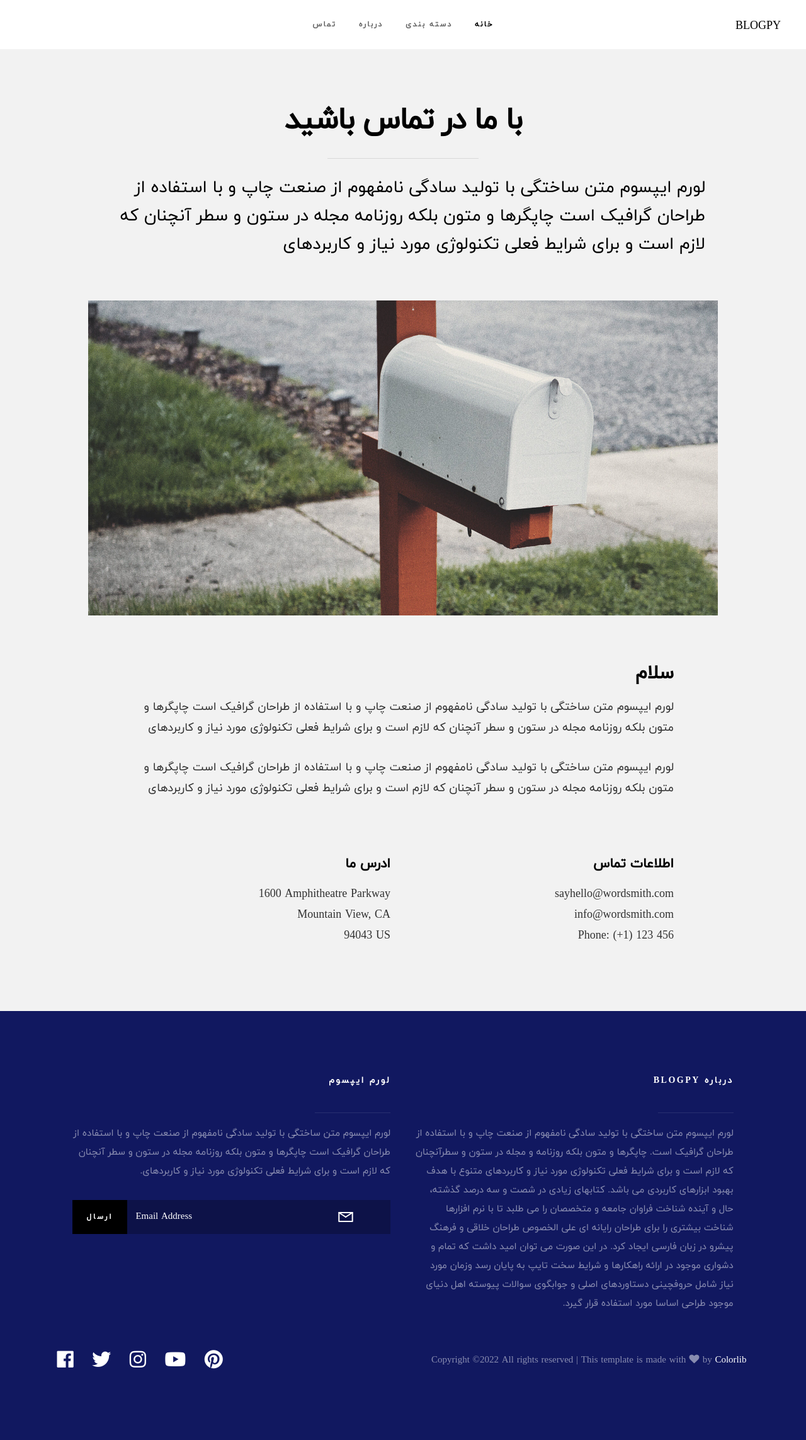
After one commit to IstakAm/blogPy, a Django app: page /contact/ in a window 1280 px wide. The commit adds this page. Shown: the whole page at 63% size. Run offline with Django 3.2, Linux system fonts and the light colour scheme; some libraries are stand-ins or nearby versions.

Commit message:
contact page was added

```diff
--- /dev/null
+++ b/blog/templates/page-contact.html
@@ -0,0 +1,232 @@
+<!DOCTYPE html>
+<html class="no-js" lang="en">
+<head>
+
+    <!--- basic page needs
+    ================================================== -->
+    <meta charset="utf-8">
+    <title>Contact - Blogpy</title>
+    <meta name="description" content="">
+    <meta name="author" content="">
+
+    <!-- mobile specific metas
+    ================================================== -->
+    <meta name="viewport" content="width=device-width, initial-scale=1, maximum-scale=1">
+
+    <!-- CSS
+    ================================================== -->
+    <link rel="stylesheet" href="static/css/base.css">
+    <link rel="stylesheet" href="static/css/vendor.css">
+    <link rel="stylesheet" href="static/css/main.css">
+
+    <!-- script
+    ================================================== -->
+    <script src="static/js/modernizr.js"></script>
+
+    <!-- favicons
+    ================================================== -->
+    <link rel="shortcut icon" href="favicon.ico" type="image/x-icon">
+    <link rel="icon" href="favicon.ico" type="image/x-icon">
+
+</head>
+
+<body id="top">
+
+<!-- preloader
+    ================================================== -->
+    <div id="preloader">
+        <div id="loader" class="dots-fade">
+            <div></div>
+            <div></div>
+            <div></div>
+        </div>
+    </div>
+
+
+    <!-- header
+    ================================================== -->
+<header class="s-header header">
+
+    <div class="header__logo">
+        <a class="logo" href="../blog/templates/index.html">
+            BLOGPY
+        </a>
+    </div> <!-- end header__logo -->
+
+    <a class="header__toggle-menu" href="#0" title="Menu"><span>منو</span></a>
+    <nav class="header__nav-wrap">
+
+        <h2 class="header__nav-heading h6">هدایت به</h2>
+
+        <ul class="header__nav">
+            <li><a href="page-contact.html" title="">تماس</a></li>
+            <li><a href="page-about.html" title="">درباره</a></li>
+            <li>
+                <a href="#0" title="">دسته بندی</a>
+            </li>
+
+            <li class="current"><a href="../blog/templates/index.html" title="">خانه</a></li>
+        </ul> <!-- end header__nav -->
+
+        <a href="#0" title="Close Menu" class="header__overlay-close close-mobile-menu">بستن</a>
+
+    </nav> <!-- end header__nav-wrap -->
+
+</header> <!-- s-header -->
+
+
+<!-- s-content
+================================================== -->
+    <section class="s-content s-content--top-padding s-content--narrow">
+
+        <div class="row narrow">
+            <div class="col-full s-content__header">
+                <h1 class="display-1 display-1--with-line-sep">با ما در تماس باشید</h1>
+                <p class="lead">
+                    لورم ایپسوم متن ساختگی با تولید سادگی نامفهوم از صنعت چاپ و با استفاده از طراحان گرافیک است چاپگرها و متون بلکه روزنامه مجله در ستون و سطر آنچنان که لازم است و برای شرایط فعلی تکنولوژی مورد نیاز و کاربردهای</p>
+            </div>
+        </div>
+
+        <div class="row">
+            <div class="col-full s-content__main">
+                <p>
+                <img src="static/images/thumbs/contact/contact-1000.jpg"
+                     srcset="static/images/thumbs/contact/contact-2000.jpg 2000w,
+                             static/images/thumbs/contact/contact-1000.jpg 1000w,
+                             static/images/thumbs/contact/contact-500.jpg 500w"
+                     sizes="(max-width: 2000px) 100vw, 2000px" alt="">
+                </p>
+
+                <h2 style="text-align: right">سلام</h2>
+
+                <p>
+                    لورم ایپسوم متن ساختگی با تولید سادگی نامفهوم از صنعت چاپ و با استفاده از طراحان گرافیک است چاپگرها و متون بلکه روزنامه مجله در ستون و سطر آنچنان که لازم است و برای شرایط فعلی تکنولوژی مورد نیاز و کاربردهای
+
+                <p>
+                لورم ایپسوم متن ساختگی با تولید سادگی نامفهوم از صنعت چاپ و با استفاده از طراحان گرافیک است چاپگرها و متون بلکه روزنامه مجله در ستون و سطر آنچنان که لازم است و برای شرایط فعلی تکنولوژی مورد نیاز و کاربردهای
+                </p>
+
+
+
+                <div class="row">
+                    <div class="col-six tab-full">
+                        <h4 style="text-align: right;">ادرس ما</h4>
+
+                        <p>
+                        1600 Amphitheatre Parkway<br>
+                        Mountain View, CA<br>
+                        94043 US
+                        </p>
+
+                    </div>
+
+                    <div class="col-six tab-full">
+                        <h4 style="text-align: right">اطلاعات تماس</h4>
+
+                        <p>sayhello@wordsmith.com<br>
+                        info@wordsmith.com <br>
+                        Phone: (+1) 123 456
+                        </p>
+
+                    </div>
+                </div>
+
+            </div> <!-- s-content__main -->
+        </div> <!-- end row -->
+
+    </section> <!-- end s-content -->
+
+
+
+
+    <!-- s-footer
+    ================================================== -->
+<footer class="s-footer">
+
+    <div class="s-footer__main">
+        <div class="row">
+
+            <div class="col-six tab-full s-footer__about">
+
+                <h4>درباره BLOGPY</h4>
+
+                <p>لورم ایپسوم متن ساختگی با تولید سادگی نامفهوم از صنعت چاپ و با استفاده از طراحان گرافیک است. چاپگرها و متون بلکه روزنامه و مجله در ستون و سطرآنچنان که لازم است و برای شرایط فعلی تکنولوژی مورد نیاز و کاربردهای متنوع با هدف بهبود ابزارهای کاربردی می باشد. کتابهای زیادی در شصت و سه درصد گذشته، حال و آینده شناخت فراوان جامعه و متخصصان را می طلبد تا با نرم افزارها شناخت بیشتری را برای طراحان رایانه ای علی الخصوص طراحان خلاقی و فرهنگ پیشرو در زبان فارسی ایجاد کرد. در این صورت می توان امید داشت که تمام و دشواری موجود در ارائه راهکارها و شرایط سخت تایپ به پایان رسد وزمان مورد نیاز شامل حروفچینی دستاوردهای اصلی و جوابگوی سوالات پیوسته اهل دنیای موجود طراحی اساسا مورد استفاده قرار گیرد.</p>
+
+            </div> <!-- end s-footer__about -->
+
+            <div class="col-six tab-full s-footer__subscribe">
+
+                <h4>لورم ایپسوم</h4>
+
+                <p>لورم ایپسوم متن ساختگی با تولید سادگی نامفهوم از صنعت چاپ و با استفاده از طراحان گرافیک است چاپگرها و متون بلکه روزنامه مجله در ستون و سطر آنچنان که لازم است و برای شرایط فعلی تکنولوژی مورد نیاز و کاربردهای.</p>
+
+                <div class="subscribe-form">
+                    <form id="mc-form" class="group" novalidate="true">
+
+                        <input type="email" value="" name="EMAIL" class="email" id="mc-email" placeholder="Email Address" required="">
+
+                        <input type="submit" name="subscribe" value="ارسال">
+
+                        <label for="mc-email" class="subscribe-message"></label>
+
+                    </form>
+                </div>
+
+            </div> <!-- end s-footer__subscribe -->
+
+        </div>
+    </div> <!-- end s-footer__main -->
+
+    <div class="s-footer__bottom">
+        <div class="row">
+
+            <div class="col-six">
+                <ul class="footer-social">
+                    <li>
+                        <a href="#0"><i class="fab fa-facebook"></i></a>
+                    </li>
+                    <li>
+                        <a href="#0"><i class="fab fa-twitter"></i></a>
+                    </li>
+                    <li>
+                        <a href="#0"><i class="fab fa-instagram"></i></a>
+                    </li>
+                    <li>
+                        <a href="#0"><i class="fab fa-youtube"></i></a>
+                    </li>
+                    <li>
+                        <a href="#0"><i class="fab fa-pinterest"></i></a>
+                    </li>
+                </ul>
+            </div>
+
+            <div class="col-six">
+                <div class="s-footer__copyright">
+                        <span><!-- Link back to Colorlib can't be removed. Template is licensed under CC BY 3.0. -->
+Copyright &copy;<script>document.write(new Date().getFullYear());</script> All rights reserved | This template is made with <i class="fa fa-heart" aria-hidden="true"></i> by <a href="https://colorlib.com" target="_blank">Colorlib</a>
+                            <!-- Link back to Colorlib can't be removed. Template is licensed under CC BY 3.0. -->
+</span>
+                </div>
+            </div>
+
+        </div>
+    </div> <!-- end s-footer__bottom -->
+
+    <div class="go-top">
+        <a class="smoothscroll" title="Back to Top" href="#top"></a>
+    </div>
+
+</footer> <!-- end s-footer -->
+
+
+
+<!-- Java Script
+================================================== -->
+    <script src="static/js/jquery-3.2.1.min.js"></script>
+    <script src="static/js/plugins.js"></script>
+    <script src="https://maps.googleapis.com/maps/api/js"></script>
+    <script src="static/js/main.js"></script>
+
+</body>
+
+</html>
--- a/blog/urls.py
+++ b/blog/urls.py
@@ -2,5 +2,6 @@ from django.urls import path
 from . import views
 
 urlpatterns = [
-    path('', views.IndexPage.as_view(), name='index')
+    path('', views.IndexPage.as_view(), name='index'),
+    path('contact/', views.ContactPage.as_view(), name='contact'),
 ]
--- a/blog/views.py
+++ b/blog/views.py
@@ -17,8 +17,29 @@ class IndexPage(TemplateView):
                 'created_at': article.created_at.date(),
             })
 
+        promote_data = []
+
+        all_promoted_articles = Article.objects.filter(promote=True)
+
+
+
+        for promoted_article in all_promoted_articles:
+            promote_data.append({
+                'category': promoted_article.category,
+                'cover': promoted_article.cover.url,
+                'title': promoted_article.title,
+                'author': promoted_article.author.user.username,
+                'author_avatar': promoted_article.author.avatar.url if promoted_article.author.avatar else None,
+                'created_at': promoted_article.created_at.date(),
+            })
+
         context = {
             'article_data': article_data,
+            'promote_date': promote_data,
         }
 
         return render(request, 'index.html', context)
+
+
+class ContactPage(TemplateView):
+    template_name = 'page-contact.html'
--- a/blogpy/urls.py
+++ b/blogpy/urls.py
@@ -28,3 +28,4 @@ urlpatterns = [
 
 if settings.DEBUG:
     urlpatterns += static(settings.MEDIA_URL, document_root=settings.MEDIA_ROOT)
+    urlpatterns += static('/contact/static/', document_root=settings.STATIC_ROOT)
```
Also changed, not shown: blog/models.py (+10 -6 lines), blog/templates/index.html (+9 -60 lines).
